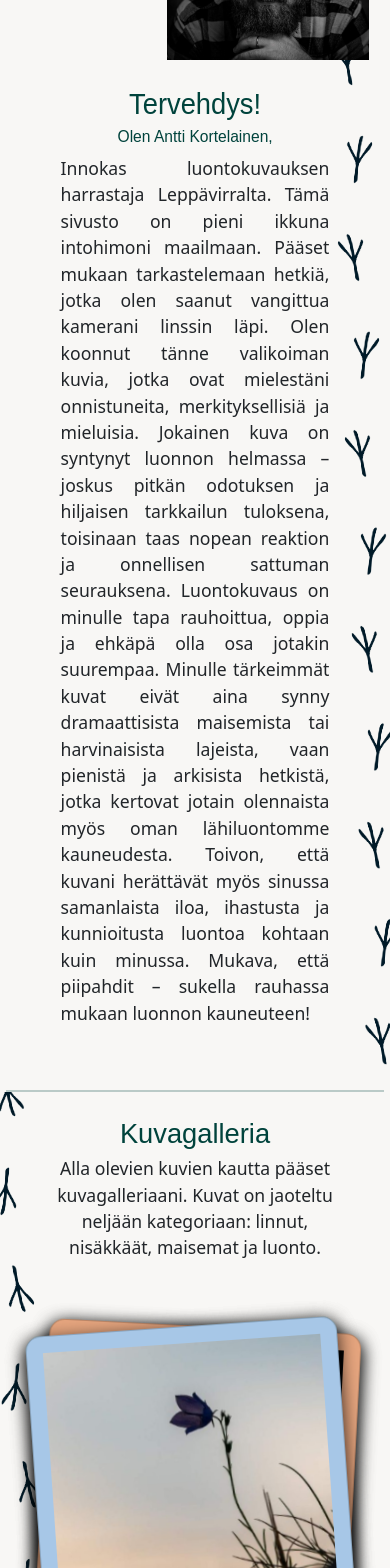
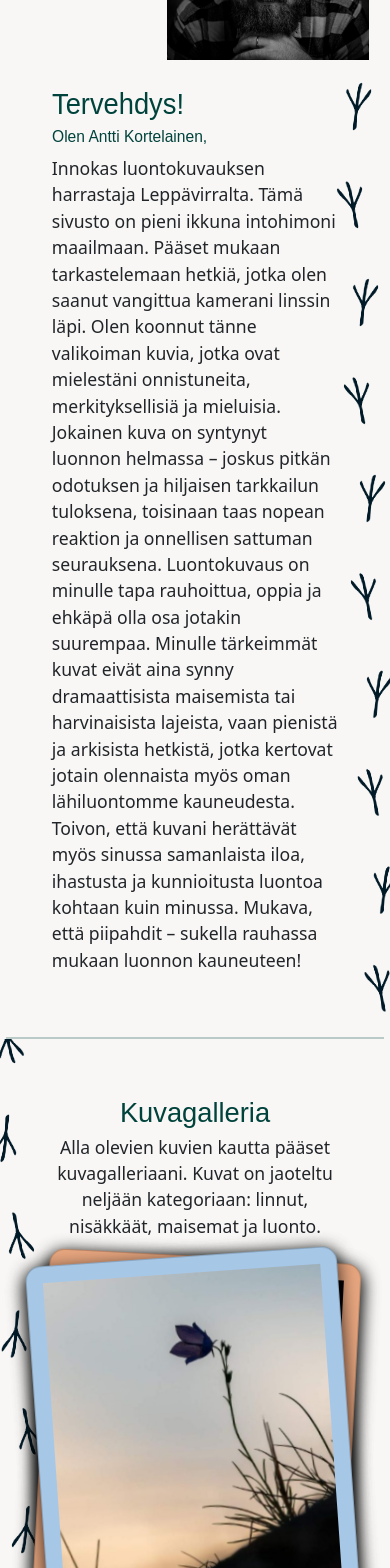
Before and after one commit to AnttiK87/akphotography-websites, a React (Vite) app in the folder frontend/: page / in a window 390 px wide. Shown: the part 1220-2788 px from the top of the page. Built offline with nearby package versions, Linux system fonts and the light colour scheme; no server answers; a web font is replaced by a local one.

Commit message:
some minor layout changes.

```diff
--- a/frontend/src/components/about/AboutContent.css
+++ b/frontend/src/components/about/AboutContent.css
@@ -8,7 +8,7 @@
 }
 
 .textAbout {
-  text-align: justify;
+  text-align: start;
   hyphens: auto;
   -webkit-hyphens: auto;
   -ms-hyphens: auto;
@@ -128,7 +128,7 @@
   }
 
   .elementAbout1 {
-    padding: 2em 0.5em !important;
+    padding: 2em 1em !important;
     grid-column: 1 !important;
     grid-row: 1 !important;
     justify-self: center !important;
--- a/frontend/src/components/about/AboutHeader.css
+++ b/frontend/src/components/about/AboutHeader.css
@@ -100,7 +100,7 @@
   }
 }
 
-@media (max-height: 790px) {
+@media (max-height: 500px) {
   .wholeScreenAbout1 {
     height: auto;
     padding: 5em;
--- a/frontend/src/components/contact/ContactHeader.css
+++ b/frontend/src/components/contact/ContactHeader.css
@@ -100,7 +100,7 @@
   }
 }
 
-@media (max-height: 790px) {
+@media (max-height: 500px) {
   .wholeScreenContact1 {
     height: auto;
     padding: 5em;
--- a/frontend/src/components/footer/Footer.css
+++ b/frontend/src/components/footer/Footer.css
@@ -158,6 +158,6 @@ p {
 
   .footer {
     padding-right: 0;
-    height: 80vh;
+    min-height: 80vh;
   }
 }
--- a/frontend/src/components/homeScreen/HomePhotoOfMonth.css
+++ b/frontend/src/components/homeScreen/HomePhotoOfMonth.css
@@ -17,6 +17,7 @@
 @media (max-width: 1500px) {
   .textPom {
     font-size: 1.1rem;
+    text-align: start;
   }
 }
 
--- a/frontend/src/components/homeScreen/HomePhotoOfMonth.jsx
+++ b/frontend/src/components/homeScreen/HomePhotoOfMonth.jsx
@@ -22,7 +22,7 @@ const HomePhotoOfMonth = () => {
 
   const textPhotoOfMonth =
     language === "fin" ? (
-      <p lang="fi" className="textPom">
+      <p className="textPom">
         Joka kuukausi valitsen yhden erityisen kuvan, joka on jäänyt mieleeni
         tavalla tai toisella. Se voi olla hetki, jonka onnistuin tallentamaan
         juuri oikeaan aikaan, teknisesti haastava otos tai yksinkertaisesti
@@ -42,7 +42,7 @@ const HomePhotoOfMonth = () => {
         ikuistamaan omia hetkiäsi!
       </p>
     ) : (
-      <p lang="en" className="textPom">
+      <p className="textPom">
         Every month, I choose a special photo that has stayed in my mind for one
         reason or another. It could be a moment I managed to capture at just the
         right time, a technically challenging shot, or simply an image that
--- a/frontend/src/components/homeScreen/HomeWelcome.css
+++ b/frontend/src/components/homeScreen/HomeWelcome.css
@@ -3,6 +3,7 @@
   font-size: 5vw;
   color: #00433c;
   transform: scaleY(1.1);
+  text-align: start;
 }
 
 .headerWelcome2 {
@@ -12,6 +13,7 @@
   transition: all 1.5s ease-in-out;
   transition-delay: 1s;
   opacity: 0;
+  text-align: start;
 }
 
 .headerWelcome2.fade-in {
@@ -23,7 +25,8 @@
   hyphens: auto;
   word-wrap: break-word;
   overflow-wrap: break-word;
-  text-align: justify;
+  text-align: start;
+  margin: 0;
 }
 
 @media (max-width: 1500px) {
@@ -102,7 +105,7 @@
   grid-column: 2 / span 2;
   grid-row: 1;
   height: fit-content;
-  width: 100%;
+  width: 75%;
   align-self: flex-end;
   justify-self: center;
 
@@ -191,7 +194,7 @@
     grid-column: 1;
     grid-row: 3;
     height: fit-content;
-    width: 90%;
+    width: 80%;
     align-self: start;
     padding-top: 10vw;
   }
--- a/frontend/src/components/homeScreen/HomeWelcome.jsx
+++ b/frontend/src/components/homeScreen/HomeWelcome.jsx
@@ -22,7 +22,7 @@ const HomeWelcome = () => {
 
   const textWelcome =
     language === "fin" ? (
-      <p lang="fi" className="textWelcome">
+      <p className="textWelcome">
         Innokas luontokuvauksen harrastaja Leppävirralta. Tämä sivusto on pieni
         ikkuna intohimoni maailmaan. Pääset mukaan tarkastelemaan hetkiä, jotka
         olen saanut vangittua kamerani linssin läpi. Olen koonnut tänne
@@ -39,7 +39,7 @@ const HomeWelcome = () => {
         sukella rauhassa mukaan luonnon kauneuteen!
       </p>
     ) : (
-      <p lang="en" className="textWelcome">
+      <p className="textWelcome">
         A passionate nature photography enthusiast from Leppävirta, Finland.
         This website is a small window into the world of my passion. Here you’ll
         find moments I’ve captured through the lens of my camera – a selection
--- a/frontend/src/components/homeScreen/PhotoGallery.css
+++ b/frontend/src/components/homeScreen/PhotoGallery.css
@@ -1,7 +1,6 @@
 /*text styling*/
 .containerGalleryText {
   min-height: 20vh;
-  margin-top: 2vh;
   display: flex;
   flex-direction: column;
   justify-content: center;
@@ -82,7 +81,7 @@
 
 @media (max-width: 500px) {
   .containerGalleryText {
-    margin-top: 2vh;
+    margin-top: 3em;
     flex-direction: column;
     justify-content: end;
   }
@@ -227,7 +226,7 @@
 
 @media (max-width: 500px) {
   .galleryContainer {
-    margin-top: 3em;
+    margin-top: 0;
     grid-template-columns: 90%;
   }
 }
--- a/frontend/src/components/menu/DropMenu.jsx
+++ b/frontend/src/components/menu/DropMenu.jsx
@@ -14,14 +14,30 @@ const DropMenu = ({
 }) => {
   const { setLanguage } = useLanguage();
 
+  const isTouchDevice = () => {
+    return "ontouchstart" in window || navigator.maxTouchPoints > 0;
+  };
+
+  const handleToggleDropdown = () => {
+    if (isTouchDevice()) {
+      setShowDropdown((prev) => !prev);
+    }
+  };
+
+  const eventHandlers = isTouchDevice()
+    ? { onClick: handleToggleDropdown }
+    : {
+        onMouseEnter: () => setShowDropdown(true),
+        onMouseLeave: () => setShowDropdown(false),
+      };
+
   return (
     <NavDropdown
       className={classes}
       title={title}
       id="custom-dropdown"
       show={showDropdown}
-      onMouseEnter={() => setShowDropdown(true)}
-      onMouseLeave={() => setShowDropdown(false)}
+      {...eventHandlers}
     >
       {items.map((item, index) => (
         <NavDropdown.Item
--- a/frontend/src/components/photoGallery/GalleryByCategory.jsx
+++ b/frontend/src/components/photoGallery/GalleryByCategory.jsx
@@ -98,7 +98,7 @@ const GalleryByCategory = () => {
   );
 
   const textPhotoOfMonth = (
-    <p lang="fi" className="textPom">
+    <p className="textPom">
       {language === "fin"
         ? categorysTextData.textContentFi
         : categorysTextData.textContentEn}
```
